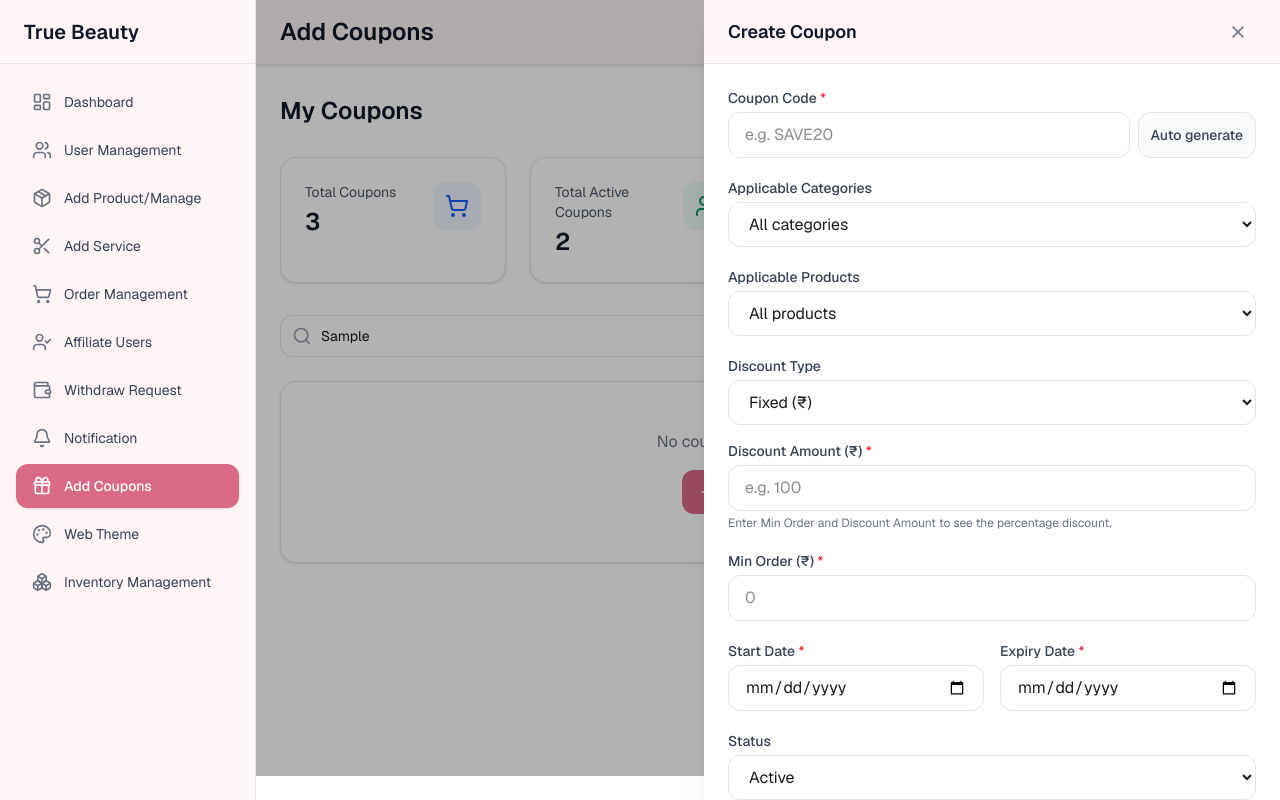
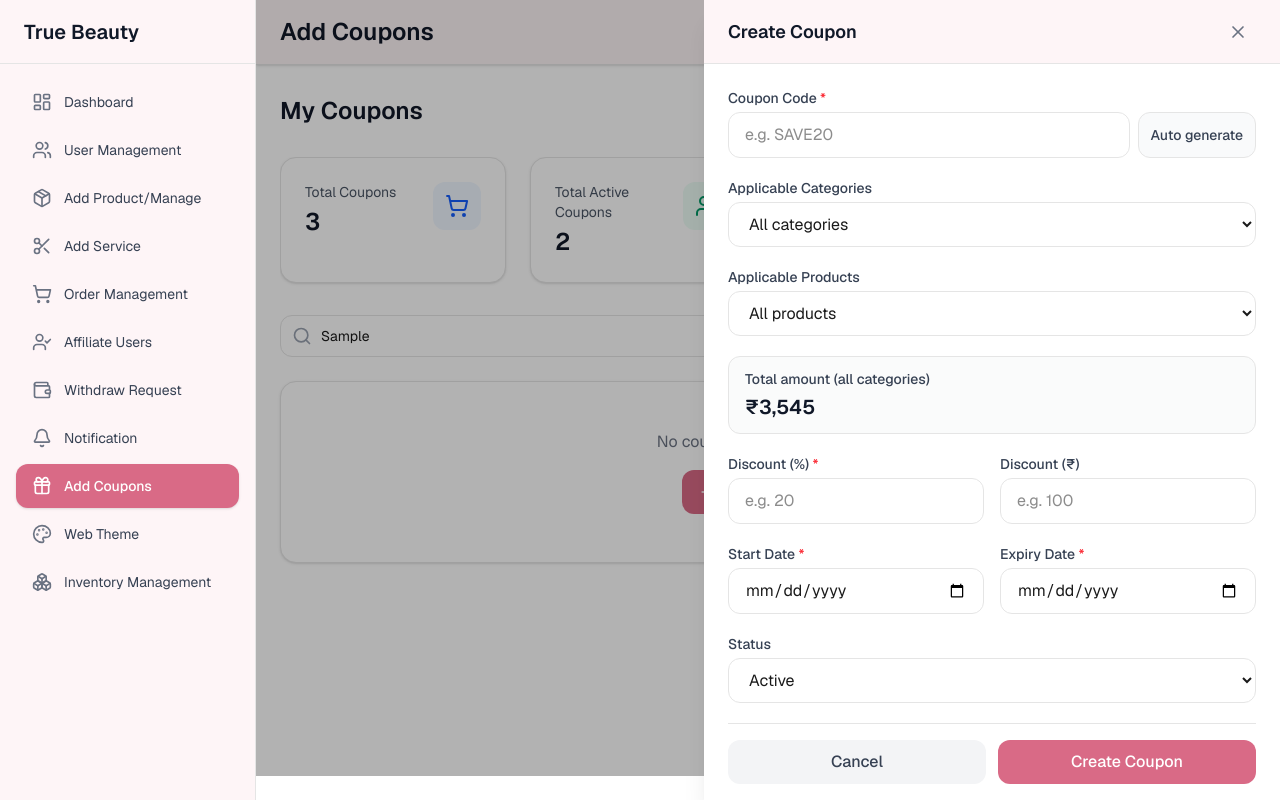
Before and after one commit to ZoyaAnsari19/true-beauty-admin-panel, a Next.js app: page /addCoupons in a window 1280 px wide. Both pictures are taken after typing "Sample" into the empty fields and a click on the button "Create Coupon". Built offline with nearby package versions, Linux system fonts and the light colour scheme.

Commit message:
Refactor AddCouponsPage and CouponForm: Enhance product options with price and category, update discount calculation logic to derive percentage based on min order value, and streamline form validation for discount percentage input.

```diff
--- a/app/addCoupons/page.tsx
+++ b/app/addCoupons/page.tsx
@@ -326,7 +326,15 @@ export default function AddCouponsPage() {
   const [typeFilter, setTypeFilter] = useState<"" | CouponDiscountType>("");
 
   const productOptions = useMemo(
-    () => products.filter((p) => !p.deletedAt).map((p) => ({ id: p.id, name: p.name })),
+    () =>
+      products
+        .filter((p) => !p.deletedAt)
+        .map((p) => ({
+          id: p.id,
+          name: p.name,
+          price: p.discountPrice ?? p.price,
+          category: p.category,
+        })),
     [products]
   );
 
@@ -403,20 +411,18 @@ export default function AddCouponsPage() {
         ),
       },
       {
-        header: "Type",
-        accessor: (c: Coupon) => (
-          <span className="capitalize text-gray-700">{c.discountType}</span>
-        ),
-      },
-      {
         header: "Discount",
-        accessor: (c: Coupon) => (
-          <span className="text-gray-900">
-            {c.discountType === "percentage"
-              ? `${c.discountValue}%`
-              : formatCurrency(c.discountValue)}
-          </span>
-        ),
+        accessor: (c: Coupon) => {
+          const pct =
+            c.discountType === "percentage"
+              ? c.discountValue
+              : c.minOrderValue > 0
+                ? Math.round((c.discountValue / c.minOrderValue) * 100)
+                : 0;
+          return (
+            <span className="text-gray-900">{pct}%</span>
+          );
+        },
       },
       {
         header: "Category",
@@ -429,7 +435,7 @@ export default function AddCouponsPage() {
         ),
       },
       {
-        header: "Min Order Value",
+        header: "Product Amount",
         accessor: (c: Coupon) => (
           <span className="text-gray-700">{formatCurrency(c.minOrderValue)}</span>
         ),
--- a/components/ui/CouponForm.tsx
+++ b/components/ui/CouponForm.tsx
@@ -4,7 +4,6 @@ import React, { useEffect, useMemo, useState } from "react";
 import {
   generateCouponCode,
   type Coupon,
-  type CouponDiscountType,
   type CouponStatus,
 } from "@/lib/coupons-data";
 import { PRODUCT_CATEGORIES } from "@/lib/products-data";
@@ -13,11 +12,6 @@ import type { CouponFormValues } from "@/lib/coupons-context";
 const STATUS_OPTIONS: { value: CouponStatus; label: string }[] = [
   { value: "active", label: "Active" },
   { value: "disabled", label: "Disabled" },
-];
-
-const DISCOUNT_TYPE_OPTIONS: { value: CouponDiscountType; label: string }[] = [
-  { value: "fixed", label: "Fixed (₹)" },
-  { value: "percentage", label: "Percentage (%)" },
 ];
 
 const CATEGORY_OPTIONS = [
@@ -56,7 +50,7 @@ function toLocalDateOnly(iso: string): string {
 
 interface CouponFormProps {
   initialValues?: Coupon | null;
-  productOptions?: { id: string; name: string }[];
+  productOptions?: { id: string; name: string; price: number; category: string }[];
   onSubmit: (values: CouponFormValues) => void;
   onCancel: () => void;
 }
@@ -72,10 +66,16 @@ export function CouponForm({
 
   useEffect(() => {
     if (initialValues) {
+      const percent =
+        initialValues.discountType === "percentage"
+          ? initialValues.discountValue
+          : initialValues.minOrderValue > 0
+            ? (initialValues.discountValue / initialValues.minOrderValue) * 100
+            : 0;
       setValues({
         code: initialValues.code,
-        discountType: initialValues.discountType,
-        discountValue: initialValues.discountValue,
+        discountType: "percentage",
+        discountValue: percent,
         minOrderValue: initialValues.minOrderValue,
         maxDiscountCap: initialValues.maxDiscountCap,
         usageLimitTotal: initialValues.usageLimitTotal,
@@ -100,24 +100,10 @@ export function CouponForm({
     ): Record<string, string> => {
       const err: Record<string, string> = {};
       if (!v.code.trim()) err.code = "Coupon code is required.";
-      const minOrder = Number(v.minOrderValue);
-      if (Number.isNaN(minOrder) || minOrder <= 0)
-        err.minOrderValue = "Min order must be greater than 0.";
-
       const discount = Number(v.discountValue);
-      if (v.discountType === "fixed") {
-        if (Number.isNaN(discount) || discount <= 0)
-          err.discountValue = "Discount amount must be greater than 0.";
-
-        if (!err.discountValue && !err.minOrderValue && discount >= minOrder) {
-          err.discountValue = "Discount must be less than Min Order.";
-        }
-      } else if (v.discountType === "percentage") {
-        if (Number.isNaN(discount) || discount <= 0 || discount > 100) {
-          err.discountValue = "Percentage must be between 1 and 100.";
-        }
+      if (Number.isNaN(discount) || discount <= 0 || discount > 100) {
+        err.discountValue = "Discount percentage must be between 1 and 100.";
       }
-
       if (!v.startDate?.trim()) err.startDate = "Start date is required.";
       if (!v.expiryDate?.trim()) err.expiryDate = "Expiry date is required.";
       const start = v.startDate ? new Date(v.startDate).getTime() : 0;
@@ -135,23 +121,28 @@ export function CouponForm({
     setErrors((prev) => ({ ...prev, code: "" }));
   };
 
-  const hasValidMinOrder = Number(values.minOrderValue) > 0;
+  const totalAmount = useMemo(() => {
+    const productIds = values.applicableProductIds ?? [];
+    const categoryIds = values.applicableCategoryIds ?? [];
 
-  const fixedDiscountPercentage =
-    values.discountType === "fixed" &&
-    hasValidMinOrder &&
-    Number(values.discountValue) > 0 &&
-    Number(values.discountValue) < Number(values.minOrderValue)
-      ? (Number(values.discountValue) / Number(values.minOrderValue)) * 100
-      : null;
+    if (productIds.length > 0) {
+      return productIds.reduce(
+        (sum, id) => sum + (productOptions.find((p) => p.id === id)?.price ?? 0),
+        0
+      );
+    }
 
-  const percentageDiscountAmount =
-    values.discountType === "percentage" &&
-    hasValidMinOrder &&
-    Number(values.discountValue) > 0 &&
-    Number(values.discountValue) <= 100
-      ? (Number(values.minOrderValue) * Number(values.discountValue)) / 100
-      : null;
+    if (categoryIds.length > 0) {
+      return productOptions
+        .filter((p) => categoryIds.includes(p.category))
+        .reduce((sum, p) => sum + p.price, 0);
+    }
+
+    return productOptions.reduce((sum, p) => sum + p.price, 0);
+  }, [values.applicableProductIds, values.applicableCategoryIds, productOptions]);
+
+  const discountPercent = Number(values.discountValue) || 0;
+  const derivedAmount = totalAmount > 0 ? (totalAmount * discountPercent) / 100 : 0;
 
   const handleSubmit = (e: React.FormEvent) => {
     e.preventDefault();
@@ -165,9 +156,9 @@ export function CouponForm({
     onSubmit({
       ...v,
       code: v.code.trim().toUpperCase(),
-      discountType: v.discountType,
+      discountType: "percentage",
       discountValue: Number(v.discountValue) || 0,
-      minOrderValue: Number(v.minOrderValue) || 0,
+      minOrderValue: totalAmount,
       maxDiscountCap: null,
       usageLimitTotal: null,
       usageLimitPerUser: null,
@@ -260,109 +251,90 @@ export function CouponForm({
         </select>
       </div>
 
-      {/* Discount Type & Value */}
-      <div className="space-y-4">
+      {/* Total amount */}
+      <div className="rounded-xl border border-gray-200 bg-gray-50/80 px-4 py-3">
+        <p className="text-sm font-medium text-gray-700">
+          {values.applicableProductIds?.length
+            ? "Total amount (selected products)"
+            : values.applicableCategoryIds?.length
+              ? `Total amount (${values.applicableCategoryIds[0]})`
+              : "Total amount (all categories)"}
+        </p>
+        <p className="mt-1 text-xl font-semibold text-gray-900">
+          {totalAmount > 0
+            ? `₹${totalAmount.toLocaleString("en-IN")}`
+            : "—"}
+        </p>
+        {totalAmount === 0 && productOptions.length > 0 && (
+          <p className="mt-1 text-xs text-gray-500">
+            Select a category or product above to see total and set discount.
+          </p>
+        )}
+      </div>
+
+      {/* Discount: % and Amount (synced) */}
+      <div className="grid grid-cols-1 sm:grid-cols-2 gap-4">
         <div>
-          <label htmlFor="discount-type" className={labelClass}>
-            Discount Type
+          <label htmlFor="discount-percent" className={labelClass}>
+            Discount (%) <span className="text-red-500">*</span>
           </label>
-          <select
-            id="discount-type"
-            value={values.discountType}
-            onChange={(e) =>
-              setValues((v) => ({
-                ...v,
-                discountType: e.target.value as CouponDiscountType,
-              }))
-            }
-            className={`${inputClass} bg-white`}
-          >
-            {DISCOUNT_TYPE_OPTIONS.map((opt) => (
-              <option key={opt.value} value={opt.value}>
-                {opt.label}
-              </option>
-            ))}
-          </select>
+          <input
+            id="discount-percent"
+            type="number"
+            min={0}
+            max={100}
+            step={0.5}
+            value={discountPercent === 0 ? "" : discountPercent}
+            onChange={(e) => {
+              const raw = e.target.value;
+              const num = raw === "" ? 0 : Number(raw);
+              setValues((v) => ({ ...v, discountValue: num }));
+              setErrors((e) => ({ ...e, discountValue: "" }));
+            }}
+            className={inputClass}
+            placeholder="e.g. 20"
+          />
+          {totalAmount > 0 && discountPercent > 0 && (
+            <p className="mt-1 text-xs text-gray-500">
+              = ₹{Math.round(derivedAmount).toLocaleString("en-IN")} off
+            </p>
+          )}
         </div>
         <div>
-          <label htmlFor="discount-value" className={labelClass}>
-            {values.discountType === "fixed"
-              ? "Discount Amount (₹)"
-              : "Discount Percentage (%)"}{" "}
-            <span className="text-red-500">*</span>
+          <label htmlFor="discount-amount" className={labelClass}>
+            Discount (₹)
           </label>
           <input
-            id="discount-value"
+            id="discount-amount"
             type="number"
-            min={values.discountType === "fixed" ? 1 : 1}
-            max={values.discountType === "percentage" ? 100 : undefined}
-            step={values.discountType === "fixed" ? 0.01 : 1}
-            value={values.discountValue || ""}
-            onChange={(e) =>
-              setValues((v) => ({
-                ...v,
-                discountValue:
-                  e.target.value === "" ? 0 : Number(e.target.value),
-              }))
-            }
+            min={0}
+            max={totalAmount}
+            step={1}
+            disabled={totalAmount === 0}
+            value={totalAmount > 0 && derivedAmount > 0 ? Math.round(derivedAmount) : ""}
+            onChange={(e) => {
+              const raw = e.target.value;
+              const amount = raw === "" ? 0 : Number(raw);
+              const pct =
+                totalAmount > 0 && amount >= 0
+                  ? Math.min(100, (amount / totalAmount) * 100)
+                  : 0;
+              setValues((v) => ({ ...v, discountValue: pct }));
+              setErrors((e) => ({ ...e, discountValue: "" }));
+            }}
             className={inputClass}
-            placeholder={
-              values.discountType === "fixed" ? "e.g. 100" : "e.g. 20"
-            }
+            placeholder="e.g. 100"
           />
-          {errors.discountValue && (
-            <p className="mt-1 text-sm text-red-600">{errors.discountValue}</p>
-          )}
-          {values.discountType === "fixed" && (
+          {totalAmount > 0 && derivedAmount > 0 && (
             <p className="mt-1 text-xs text-gray-500">
-              {fixedDiscountPercentage !== null
-                ? `= ${fixedDiscountPercentage.toFixed(0)}% discount`
-                : "Enter Min Order and Discount Amount to see the percentage discount."}
-            </p>
-          )}
-          {values.discountType === "percentage" && (
-            <p className="mt-1 text-xs text-gray-500">
-              {percentageDiscountAmount !== null
-                ? `= ₹${percentageDiscountAmount.toFixed(
-                    0
-                  )} off on minimum order`
-                : "Enter Min Order and Discount % to see the discount amount."}
+              = {discountPercent.toFixed(1)}%
             </p>
           )}
         </div>
       </div>
-
-      {/* Min Order */}
-      <div>
-        <label htmlFor="min-order" className={labelClass}>
-          Min Order (₹) <span className="text-red-500">*</span>
-        </label>
-        <input
-          id="min-order"
-          type="number"
-          min={1}
-          step={1}
-          value={values.minOrderValue === 0 ? "" : values.minOrderValue}
-          onChange={(e) => {
-            const raw = e.target.value;
-            let normalized = raw.replace(/^0+(?=\d)/, "");
-            // Treat a single leading zero as empty so the field doesn't show just "0"
-            if (normalized === "0") {
-              normalized = "";
-            }
-            setValues((v) => ({
-              ...v,
-              minOrderValue:
-                normalized === "" ? 0 : Number(normalized),
-            }));
-          }}
-          className={inputClass}
-          placeholder="0"
-        />
-        {errors.minOrderValue && (
-          <p className="mt-1 text-sm text-red-600">{errors.minOrderValue}</p>
-        )}
-      </div>
+      {errors.discountValue && (
+        <p className="text-sm text-red-600">{errors.discountValue}</p>
+      )}
 
       {/* Start & Expiry Date */}
       <div className="grid grid-cols-1 sm:grid-cols-2 gap-4">
```
